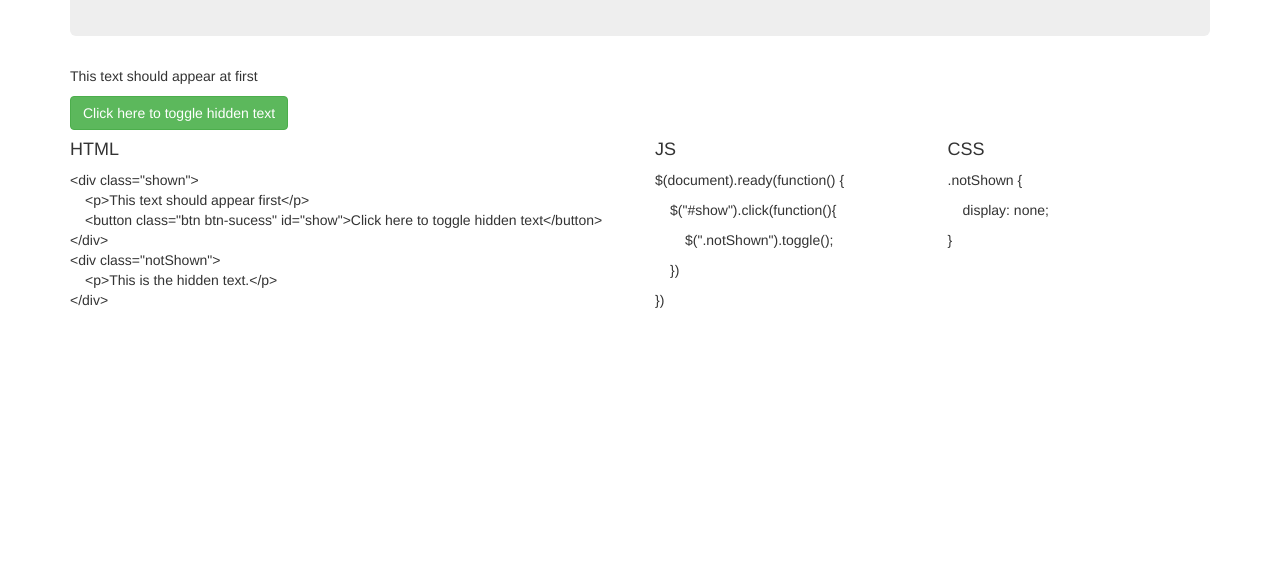
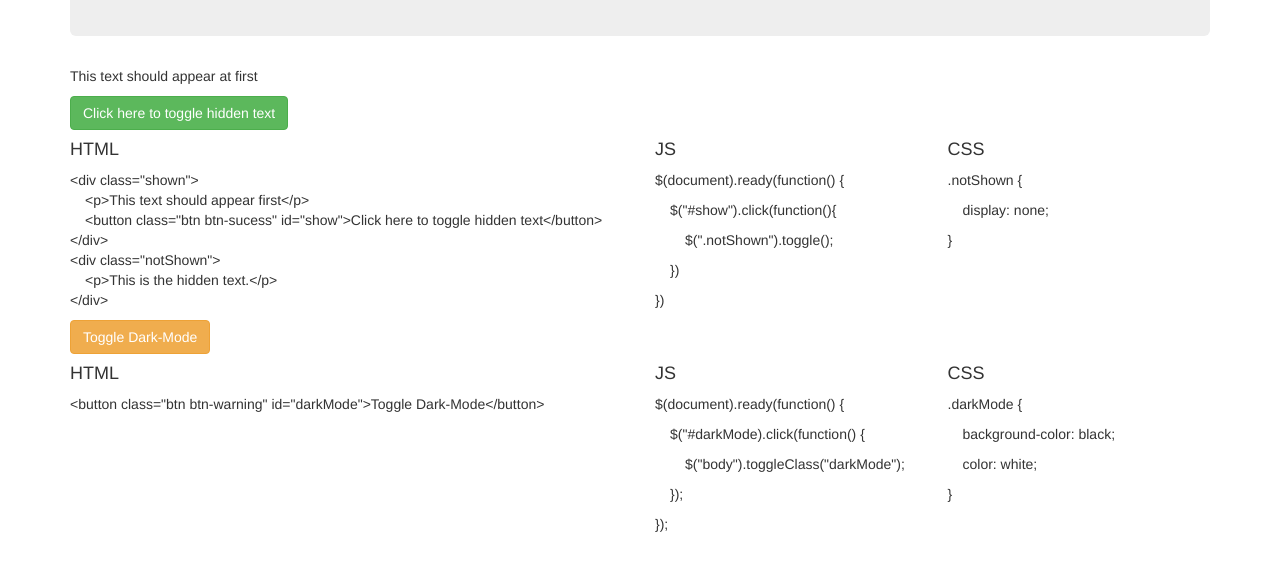
Before and after one commit to ErikBarronPDX/jQueryTesting, a plain HTML site: page index.html in a window 1280 px wide. Shown: the part 159-730 px from the top of the page. Drawn offline with Linux system fonts and the light colour scheme.

Commit message:
display content for a darkMode button

```diff
--- a/css/styles.css
+++ b/css/styles.css
@@ -4,6 +4,11 @@
 
 .notShown {
   display: none;
+}
+
+.darkMode {
+  background-color: black;
+  color: white;
 }
 
 .indent {
--- a/index.html
+++ b/index.html
@@ -52,6 +52,35 @@
         <p>}</p>
       </div>
     </div>
+
+    <div class="row">
+      <div class="col-md-12">
+        <button class="btn btn-warning" id="darkMode">Toggle Dark-Mode</button>
+      </div>
+    </div>
+
+    <div class="row">
+      <div class="col-md-6">
+        <h4>HTML</h4>
+        &lt;button class="btn btn-warning" id="darkMode"&gt;Toggle Dark-Mode&lt;/button&gt;<br>
+      </div>
+      <div class="col-md-3">
+        <h4>JS</h4>
+        <p>$(document).ready(function() {</p>
+        <p class="indent">$("#darkMode).click(function() {</p>
+        <p class="indent2">$("body").toggleClass("darkMode");</p>
+        <p class="indent">});</p>
+        <p>});</p>
+      </div>
+      <div class="col-md-3">
+        <h4>CSS</h4>
+        <p>.darkMode {</p>
+        <p class="indent">background-color: black;</p>
+        <p class="indent">color: white;</p>
+        <p>}</p>
+      </div>
+    </div>
+
   </div>
 </body>
 </html>
--- a/js/scripts.js
+++ b/js/scripts.js
@@ -2,4 +2,8 @@ $(document).ready(function() {
   $("#show").click(function(){
     $(".notShown").toggle();
   })
+
+  $("#darkMode").click(function() {
+    $("body").toggleClass("darkMode");
+  });
 })
```
